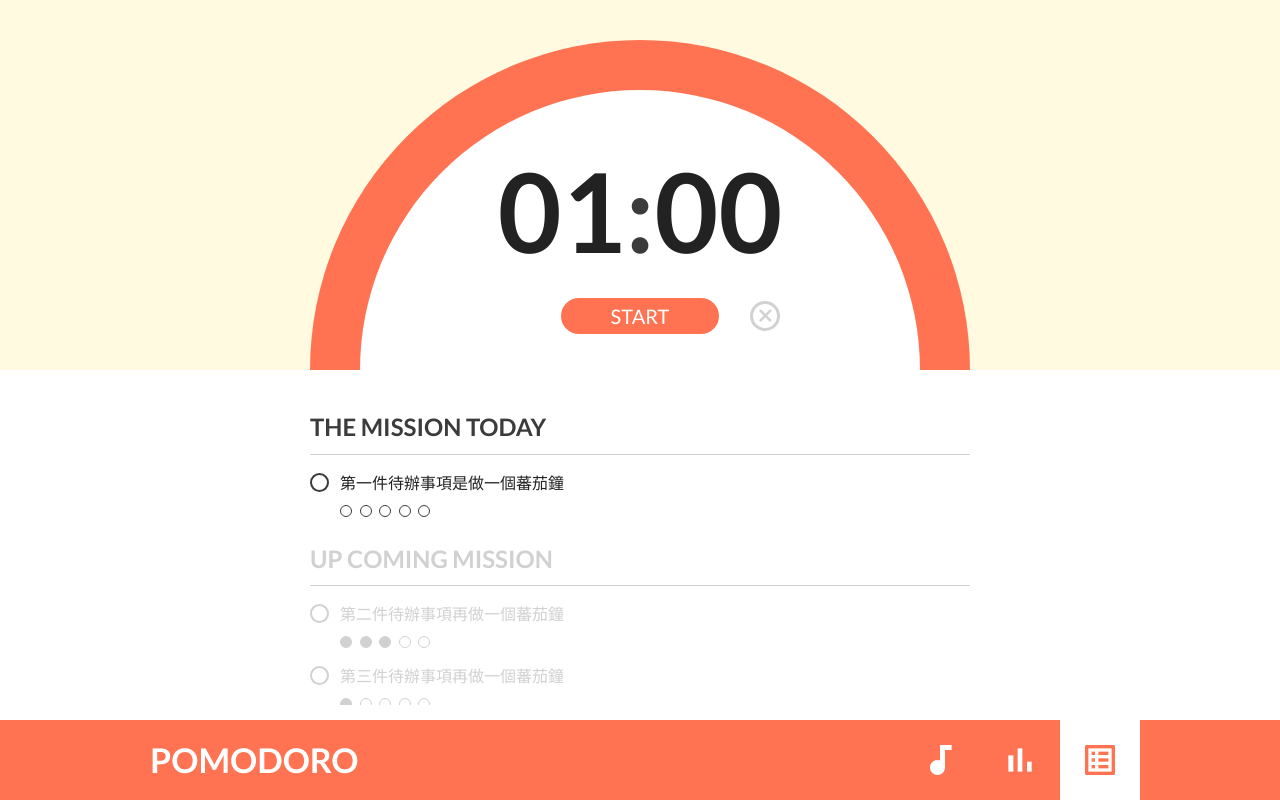
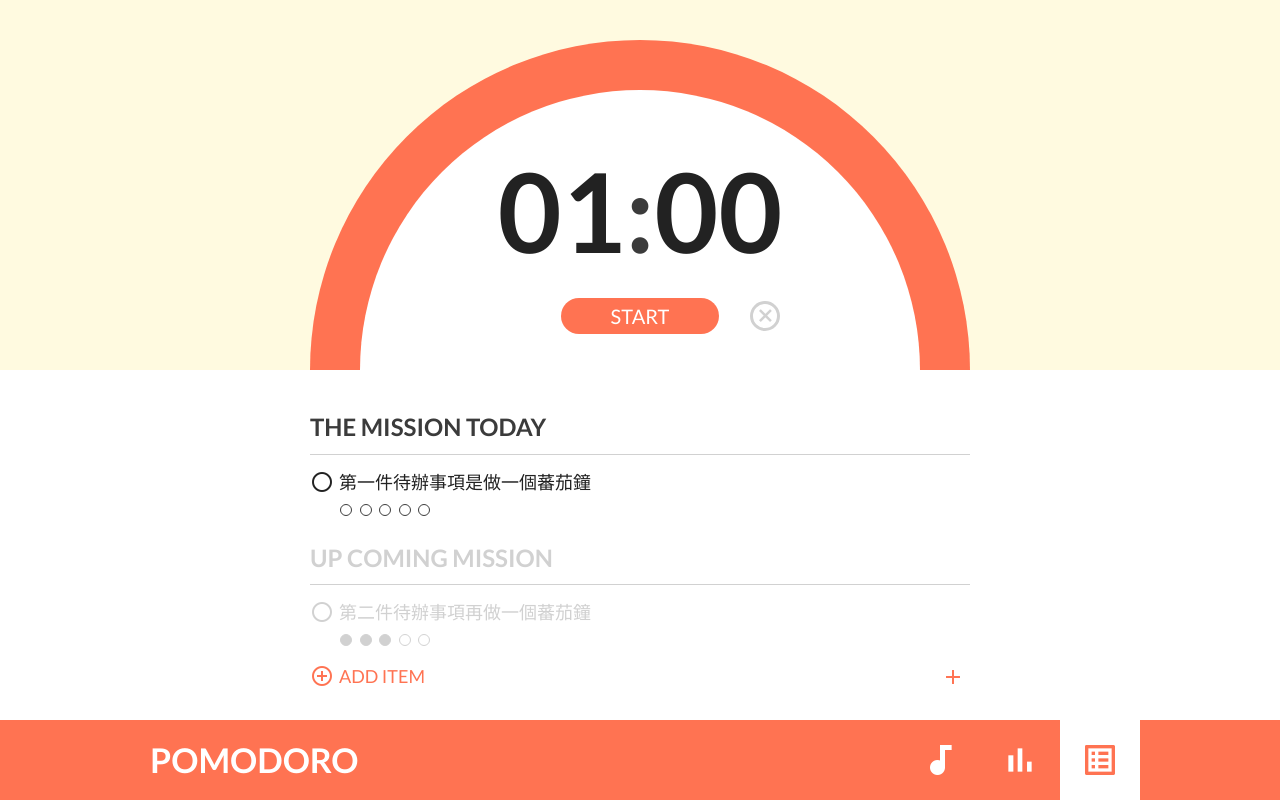
Before and after one commit to waveciou/vue-pomodoro, a Vue app: page /#/ in a window 1280 px wide. Built offline with nearby package versions, Linux system fonts and the light colour scheme.

Commit message:
新增可添加番茄鐘的功能

```diff
--- a/src/App.vue
+++ b/src/App.vue
@@ -37,7 +37,7 @@
       <div class="control-zone">
         <div class="wrap">
           <transition name="fade" mode="out-in">
-            <router-view :countdownList="countdownList" @getCurrentIndex="repleaceCountdownTimer" />
+            <router-view :countdownList="countdownList" @getCurrentIndex="repleaceCountdownTimer" @addTodoList="pushCountdownTimer" />
           </transition>
         </div>
       </div>
@@ -94,16 +94,6 @@
             level: 1,
             levelMax: 5,
           },
-          {
-            name: '第四件待辦事項再做一個蕃茄鐘',
-            level: 2,
-            levelMax: 5,
-          },
-          {
-            name: '第五件待辦事項再做一個蕃茄鐘',
-            level: 4,
-            levelMax: 5,
-          }
         ],
         circle: {
           dom: null,
@@ -228,6 +218,16 @@
         let data = this.getLevelData(this.countdownTimer.level);
         this.countdownTimer.time = data.totleTime;
         this.statusBreak = data.status;
+      },
+      pushCountdownTimer(name) {
+        let obj = {
+          name: name,
+          level: 0,
+          levelMax: 5,
+        }
+        this.countdownList.push(obj);
+        let index = this.countdownList.length - 1;
+        this.repleaceCountdownTimer(index);
       }
     },
     computed: {
--- a/src/assets/scss/main.scss
+++ b/src/assets/scss/main.scss
@@ -9,6 +9,7 @@ html, body {
     height: 100%;
     position: relative;
     overflow: hidden;
+    font-size: 18px;
 }
 
 #app {
@@ -69,6 +70,11 @@ html, body {
     > .wrap {
         height: 100%;
     }
+}
+
+.container {
+    width: 100%;
+    height: 100%;
 }
 
 .content {
--- a/src/views/analytics.vue
+++ b/src/views/analytics.vue
@@ -1,5 +1,5 @@
 <template>
-    <div class="content">
+    <div class="container">
         <h2 class="title">ANALYTICS</h2>
         <p>尚未完成</p>
     </div>
--- a/src/views/ringtone.vue
+++ b/src/views/ringtone.vue
@@ -1,5 +1,5 @@
 <template>
-    <div class="content">
+    <div class="container">
         <h2 class="title">RINGTONE</h2>
         <p>尚未完成</p>
     </div>
--- a/src/views/todolist.vue
+++ b/src/views/todolist.vue
@@ -1,27 +1,36 @@
 <template>
+    <div class="container">
         <div class="content">
             <h2 class="title">THE MISSION TODAY</h2>
-        <ul class="countdownList">
-            <li>
             <div class="countdownList__item">
-                    <div class="countdownList__title">{{ countdownList[0].name }}</div>
+                <div class="countdownList__title"><i
+                        class="material-icons">panorama_fish_eye</i>{{ countdownList[0].name }}</div>
                 <div class="countdownList__level">
-                        <span v-for="(item, index) in countdownList[0].levelMax" :key="index" :class="{'is-current': index < countdownList[0].level}"></span>
+                    <span v-for="(item, index) in countdownList[0].levelMax" :key="index"
+                        :class="{'is-current': index < countdownList[0].level}"></span>
                 </div>
             </div>
-            </li>
-        </ul>
             <h2 class="title theme-come">UP COMING MISSION</h2>
             <ul class="countdownList theme-come">
-            <li v-for="(item, index) in countdownList" :key="index" >
+                <li v-for="(item, index) in countdownList" :key="index">
                     <a href="javascript:;" class="countdownList__item" @click='sendCurrentIndex(index)'>
-                    <div class="countdownList__title">{{ item.name }}</div>
+                        <div class="countdownList__title"><i class="material-icons">panorama_fish_eye</i>{{ item.name }}
+                        </div>
                         <div class="countdownList__level">
-                        <span v-for="(star, i) in item.levelMax" :key="i" :class="{'is-current': i < item.level}"></span>
+                            <span v-for="(star, i) in item.levelMax" :key="i"
+                                :class="{'is-current': i < item.level}"></span>
                         </div>
                     </a>
                 </li>
             </ul>
+        </div>
+        <div class="input-ctrl">
+            <div class="fieldset">
+                <i class="material-icons">control_point</i>
+                <input type="text" class="input" placeholder="ADD ITEM" v-model.trim="todoTiem.name">
+            </div>
+            <button type="button" class="material-icons" @click="addTodoItem()">add</button>
+        </div>
     </div>
 </template>
 
@@ -29,7 +38,9 @@
     export default {
         data() {
             return {
-
+                todoTiem: {
+                    name: ''
+                }
             }
         },
         name: 'todolist',
@@ -43,6 +54,14 @@
         methods: {
             sendCurrentIndex(index) {
                 this.$emit('getCurrentIndex', index);
+            },
+            addTodoItem() {
+                if(this.todoTiem.name === '') {
+                    return false
+                } else {
+                    this.$emit('addTodoList', this.todoTiem.name);
+                    this.todoTiem.name = '';
+                }
             }
         },
         computed: {
@@ -77,37 +96,26 @@
 
     .countdownList__title {
         margin: 10px 0px;
-        padding-left: 30px;
-        line-height: 25px;
+        line-height: 24px;
         position: relative;
 
-        &::before {
-            content: '';
-            width: 15px;
-            height: 15px;
-            display: block;
-            border: {
-                width: 2px;
-                color: $color-black;
-                style: solid;
-                radius: 100%
-            }
-            position: absolute;
-            top: 3px;
-            left: 0px;
+        .material-icons {
+            display: inline-block;
+            vertical-align: top;
+            margin-right: 5px;
         }
 
         @at-root .theme-come & {
             color: $color-gray;
-            &::before {
-                border-color: $color-gray;
+            .material-icons {
+                color: $color-gray;
             }
         }
 
         @at-root .theme-come .countdownList__item:hover & {
             color: $color-black;
-            &::before {
-                border-color: $color-black;
+            .material-icons {
+                color: $color-black;
             }
         }
     }
@@ -149,4 +157,70 @@
             }
         }
     }
+
+    .input-ctrl {
+        display: flex;
+        justify-content: space-between;
+        padding-top: 15px;
+        padding-bottom: 15px;
+        color: $color-orange;
+
+        .material-icons {
+            color: $color-orange;
+            margin-right: 5px;
+        }
+
+        button {
+            margin: 0px;
+            padding: 0px;
+            border: none;
+            background-color: transparent;
+            outline: none;
+            cursor: pointer;
+        }
+
+        @at-root .theme-green & {
+            color: $color-green;
+            .material-icons {
+                color: $color-green;
+            }
+        }
+    }
+
+    .fieldset {
+        flex-grow: 1;
+        .input {
+            width: 150px;
+            height: 24px;
+            display: inline-block;
+            vertical-align: top;
+            line-height: 24px;
+            margin: 0px;
+            padding: 0px;
+            border: none;
+            outline: none;
+            font-size: 18px;
+            color: $color-orange;
+
+            &::placeholder {
+                color: $color-orange;
+            }
+
+            @at-root .theme-green & {
+                color: $color-green;
+                &::placeholder {
+                    color: $color-green;
+                }
+            }
+        }
+    }
+
+    .container {
+        display: flex;
+        flex-direction: column;
+    }
+
+    .content {
+        flex-grow: 1;
+    }
 </style>
```
Also changed, not shown: 7 other files (tests, documents, lock files or other folders). Lines whose indentation alone changed are shown as unchanged.
